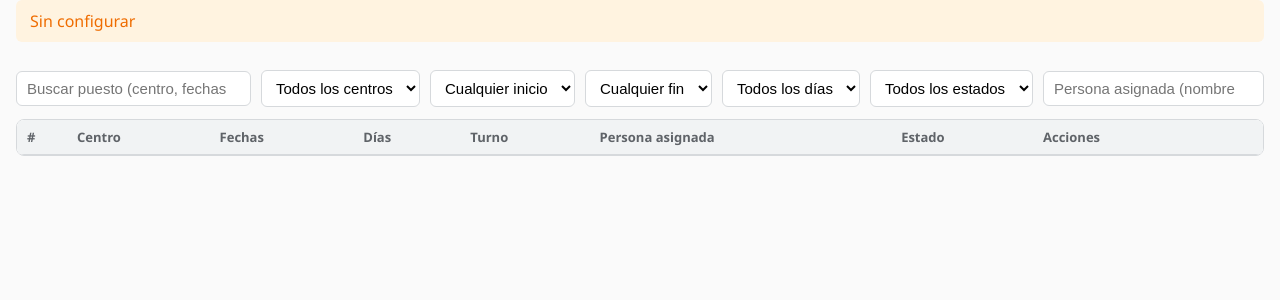
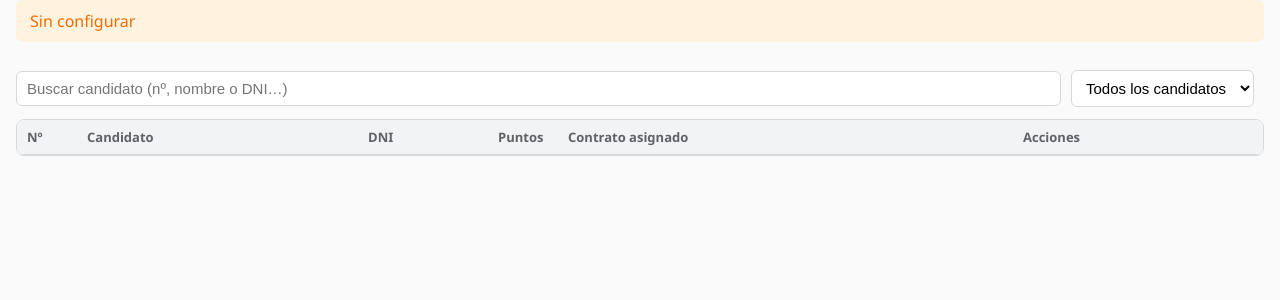
Before and after one commit to Grandullon/kanarybot, a Flask app: template adjudicacion/templates/operador.html in a window 1280 px wide. Shown: the part 81-381 px from the top of the page. Run offline with Flask 3, Linux system fonts and the light colour scheme; the template is opened without the code that fills it, so the values that code supplies are empty.

Commit message:
Pantalla bingo de plazas y panel centrado en candidatos
Proyección 'Puestos por ofertar': nueva cuadrícula tipo bingo. Cada plaza es
un cuadradito verde (libre) / rojo (dada), agrupado por centro y por tipo de
contrato, para ver el tablón entero de un vistazo. La firma anti-parpadeo
pasa a ser por plaza y el autoscroll se conserva.

Panel del operador: invierte el flujo a candidato-primero. Lista de todos los
candidatos con su estado (sin asignar / contrato asignado, cruzado por
num_candidato). Al elegir un candidato se abre un modal con la lista de
contratos buscable y filtrable (centro/días/fecha inicio, libres primero)
para asignarle el que elija; reutiliza /api/asignar, /api/liberar y
/api/estado_puesto. estado() expone ahora la lista completa de candidatos.

Verificado con los Excel reales (bingo, lista de candidatos y modal).

Co-Authored-By: Claude Opus 4.8 (1M context) <noreply@anthropic.com>
Claude-Session: https://claude.ai/code/session_01SV6kpQoFjQjTSSAeuk5gyB

```diff
--- a/adjudicacion/excel_store.py
+++ b/adjudicacion/excel_store.py
@@ -389,6 +389,7 @@ class ExcelStore:
 
         return {
             "puestos": puestos,
+            "candidatos": list(por_numero.values()),
             "estados": self.config.get("estados", ESTADOS),
             "resumen": {
                 "total": len(puestos),
--- a/adjudicacion/static/operador.js
+++ b/adjudicacion/static/operador.js
@@ -1,8 +1,10 @@
-// Panel del operador: lista de puestos, asignación de candidatos y cambios de estado.
+// Panel del operador (candidato-primero): lista de candidatos; al elegir uno se abre un modal
+// con la lista de contratos buscable/filtrable para asignarle el que elija.
 
-let ESTADO = { puestos: [], estados: [], resumen: {} };
-let CAND_SELECC = null;   // candidato elegido en el modal
-let PUESTO_ACTUAL = null; // puesto que se está asignando
+let ESTADO = { puestos: [], candidatos: [], estados: [], resumen: {} };
+let POR_CAND = {};         // num_candidato -> [puestos asignados]
+let CAND_ACTUAL = null;    // candidato cuyo contrato se está eligiendo en el modal
+let PUESTO_SELECC = null;  // contrato elegido en el modal
 
 const $ = (id) => document.getElementById(id);
 
@@ -25,14 +27,16 @@ async function cargar() {
   if (!d.ok) { aviso(d.error || "Error al cargar"); return; }
   ESTADO = d;
   aviso(d.ultimo_error);
+  // Mapa inverso candidato -> puestos asignados.
+  POR_CAND = {};
+  (ESTADO.puestos || []).forEach(p => {
+    const n = String(p.num_candidato || "").trim();
+    if (n) (POR_CAND[n] || (POR_CAND[n] = [])).push(p);
+  });
   $("c-total").textContent = d.resumen.total;
   $("c-asig").textContent = d.resumen.adjudicados;
   $("c-pend").textContent = d.resumen.pendientes;
   $("hora").textContent = d.actualizado;
-  rellenarCentros();
-  rellenarFechas();
-  rellenarDias();
-  rellenarEstadoFiltro();
   rellenarEstadosSelect();
   pintar();
 }
@@ -42,82 +46,10 @@ function _claveFecha(s) {
   return m ? `${m[3]}${m[2]}${m[1]}` : "";   // aaaammdd para ordenar
 }
 
-function rellenarFechas() {
-  for (const [id, campo, vacio] of [["filtro-fini", "fecha_inicio", "Cualquier inicio"],
-                                    ["filtro-ffin", "fecha_fin", "Cualquier fin"]]) {
-    const sel = $(id);
-    const actual = sel.value;
-    const vals = [...new Set(ESTADO.puestos.map(p => (p[campo] || "").trim()).filter(Boolean))]
-      .sort((a, b) => _claveFecha(a).localeCompare(_claveFecha(b)));
-    sel.innerHTML = `<option value="">${vacio}</option>` +
-      vals.map(v => `<option>${esc(v)}</option>`).join("");
-    sel.value = actual;
-  }
-}
-
-function rellenarCentros() {
-  const sel = $("filtro-centro");
-  const actual = sel.value;
-  const centros = [...new Set(ESTADO.puestos.map(p => p.centro).filter(Boolean))].sort();
-  sel.innerHTML = '<option value="">Todos los centros</option>' +
-    centros.map(c => `<option>${esc(c)}</option>`).join("");
-  sel.value = actual;
-}
-
-function rellenarDias() {
-  const sel = $("filtro-dias");
-  const actual = sel.value;
-  const dias = [...new Set(ESTADO.puestos.map(p => String(p.duracion || "").trim()).filter(Boolean))]
-    .sort((a, b) => (parseFloat(a) || 0) - (parseFloat(b) || 0));
-  sel.innerHTML = '<option value="">Todos los días</option>' +
-    dias.map(d => `<option value="${esc(d)}">${esc(d)} días</option>`).join("");
-  sel.value = actual;
-}
-
-function rellenarEstadoFiltro() {
-  const sel = $("filtro-estado");
-  const actual = sel.value;
-  const fijas = '<option value="">Todos los estados</option>'
-    + '<option value="__pend">Solo por ofertar</option>'
-    + '<option value="__adj">Solo adjudicados</option>';
-  const estados = (ESTADO.estados || []).map(e => `<option value="${esc(e)}">${esc(e)}</option>`).join("");
-  sel.innerHTML = fijas + estados;
-  sel.value = actual;
-}
-
 function rellenarEstadosSelect() {
   const sel = $("modal-estado");
   if (sel.options.length) return;
-  sel.innerHTML = ESTADO.estados.map(e => `<option>${esc(e)}</option>`).join("");
-}
-
-function filtrados() {
-  const txt = $("filtro").value.trim().toLowerCase();
-  const centro = $("filtro-centro").value;
-  const fini = $("filtro-fini").value;
-  const ffin = $("filtro-ffin").value;
-  const dias = $("filtro-dias").value;
-  const est = $("filtro-estado").value;
-  const persona = $("filtro-persona").value.trim().toLowerCase();
-  return ESTADO.puestos.filter(p => {
-    if (centro && p.centro !== centro) return false;
-    if (fini && (p.fecha_inicio || "").trim() !== fini) return false;
-    if (ffin && (p.fecha_fin || "").trim() !== ffin) return false;
-    if (dias && String(p.duracion || "").trim() !== dias) return false;
-    if (est === "__pend") { if (p.adjudicado) return false; }
-    else if (est === "__adj") { if (!p.adjudicado) return false; }
-    else if (est && p.estado !== est) return false;
-    if (persona) {
-      const blobP = [p.asignado_a, p.num_candidato, p.dni_asignado].join(" ").toLowerCase();
-      if (!blobP.includes(persona)) return false;
-    }
-    if (txt) {
-      const blob = [p.centro, p.fecha_inicio, p.fecha_fin, p.duracion, p.turno, p.asignado_a, p.dni_asignado, p.num_candidato, p.estado]
-        .join(" ").toLowerCase();
-      if (!blob.includes(txt)) return false;
-    }
-    return true;
-  });
+  sel.innerHTML = (ESTADO.estados || []).map(e => `<option>${esc(e)}</option>`).join("");
 }
 
 function fechas(p) {
@@ -125,34 +57,68 @@ function fechas(p) {
   return `${esc(p.fecha_inicio)} – ${esc(p.fecha_fin)}`;
 }
 
+// Texto resumido de un contrato (centro · Nd · fechas · turno).
+function contratoTxt(p) {
+  const partes = [p.centro];
+  if (p.duracion) partes.push(`${p.duracion} d`);
+  const f = (p.fecha_inicio || p.fecha_fin) ? `${p.fecha_inicio} – ${p.fecha_fin}` : "";
+  if (f) partes.push(f);
+  if (p.turno) partes.push(p.turno);
+  return partes.filter(Boolean).map(esc).join(" · ");
+}
+
+// Puestos asignados a un candidato (normalmente 0 o 1).
+function puestosDe(cand) {
+  return POR_CAND[String(cand.numero)] || [];
+}
+
+function candidatosFiltrados() {
+  const txt = $("filtro").value.trim().toLowerCase();
+  const est = $("filtro-cestado").value;
+  return (ESTADO.candidatos || []).filter(c => {
+    const asignado = puestosDe(c).length > 0;
+    if (est === "__sin" && asignado) return false;
+    if (est === "__asig" && !asignado) return false;
+    if (txt) {
+      const blob = [c.numero, c.nombre, c.dni, c.telefono].join(" ").toLowerCase();
+      if (!blob.includes(txt)) return false;
+    }
+    return true;
+  });
+}
+
 function pintar() {
+  const total = (ESTADO.candidatos || []).length;
+  const asignados = (ESTADO.candidatos || []).filter(c => puestosDe(c).length > 0).length;
+  $("cand-cuenta").textContent = `Asignados ${asignados} / ${total}`;
+
   const cuerpo = $("cuerpo");
-  const filas = filtrados();
-  cuerpo.innerHTML = filas.map(p => {
-    const asignado = !!p.asignado_a;
-    const persona = asignado
-      ? `<b>${esc(p.asignado_a)}</b>` + (p.num_candidato ? ` <span class="mini">(nº ${esc(p.num_candidato)})</span>` : "")
-        + (p.dni_asignado ? `<br><span class="mini">${esc(p.dni_asignado)}</span>` : "")
+  const filas = candidatosFiltrados();
+  cuerpo.innerHTML = filas.map(c => {
+    const ps = puestosDe(c);
+    const asignado = ps.length > 0;
+    const contrato = asignado
+      ? ps.map(p => `<div><b>${esc(p.centro)}</b> <span class="mini">${fechas(p)}</span>
+            <span class="pill" data-e="${esc(p.estado)}">${esc(p.estado)}</span></div>`).join("")
       : '<span class="mini">—</span>';
-    return `<tr class="${p.adjudicado ? 'asignado' : ''}">
-      <td>${p.id - 1}</td>
-      <td>${esc(p.centro)}</td>
-      <td class="mini">${fechas(p)}</td>
-      <td>${esc(p.duracion)}</td>
-      <td>${esc(p.turno)}</td>
-      <td>${persona}</td>
-      <td><span class="pill" data-e="${esc(p.estado)}">${esc(p.estado)}</span></td>
-      <td>
-        <button class="sec" onclick="abrirAsignar(${p.id})">${asignado ? 'Reasignar' : 'Asignar'}</button>
-        ${asignado ? `
+    const acciones = asignado
+      ? ps.map(p => `
           <select onchange="cambiarEstado(${p.id}, this.value)" title="Cambiar estado">
             ${ESTADO.estados.map(e => `<option ${e === p.estado ? 'selected' : ''}>${esc(e)}</option>`).join("")}
           </select>
-          <button class="peligro" onclick="liberar(${p.id})" title="Liberar puesto">✕</button>` : ''}
-      </td>
+          <button class="peligro" onclick="liberar(${p.id})" title="Liberar contrato">✕</button>`).join("")
+        + `<button class="sec" onclick="abrirAsignar(${c.numero})">Otro contrato</button>`
+      : `<button onclick="abrirAsignar(${c.numero})">Asignar contrato</button>`;
+    return `<tr class="${asignado ? 'asignado' : ''}">
+      <td><b>${esc(c.numero)}</b></td>
+      <td>${esc(c.nombre)}</td>
+      <td class="mini">${esc(c.dni)}</td>
+      <td class="mini">${esc(c.puntos)}</td>
+      <td>${contrato}</td>
+      <td>${acciones}</td>
     </tr>`;
   }).join("");
-  if (!filas.length) cuerpo.innerHTML = '<tr><td colspan="8" class="mini" style="padding:20px">Sin puestos que coincidan con el filtro.</td></tr>';
+  if (!filas.length) cuerpo.innerHTML = '<tr><td colspan="6" class="mini" style="padding:20px">Sin candidatos que coincidan con el filtro.</td></tr>';
 }
 
 // ---------- Acciones ----------
@@ -164,82 +130,105 @@ async function cambiarEstado(id, estado) {
 }
 
 async function liberar(id) {
-  if (!confirm("¿Liberar este puesto y dejarlo de nuevo por ofertar?")) return;
+  if (!confirm("¿Liberar este contrato y dejarlo de nuevo por ofertar?")) return;
   const d = await api("/api/liberar", postJSON({ puesto_id: id }));
   if (!d.ok) aviso(d.error);
   cargar();
 }
 
-// ---------- Modal de asignación ----------
+// ---------- Modal: elegir contrato para el candidato ----------
 
-function abrirAsignar(id) {
-  PUESTO_ACTUAL = ESTADO.puestos.find(p => p.id === id);
-  CAND_SELECC = null;
-  const f = (PUESTO_ACTUAL.fecha_inicio ? ` · ${PUESTO_ACTUAL.fecha_inicio}–${PUESTO_ACTUAL.fecha_fin}` : "");
-  $("modal-titulo").textContent = `Asignar: ${PUESTO_ACTUAL.centro} · ${PUESTO_ACTUAL.duracion}d ${PUESTO_ACTUAL.turno}${f}`.trim();
-  $("busca-cand").value = "";
-  $("sugerencias").style.display = "none";
+function abrirAsignar(numero) {
+  CAND_ACTUAL = (ESTADO.candidatos || []).find(c => String(c.numero) === String(numero));
+  PUESTO_SELECC = null;
+  if (!CAND_ACTUAL) return;
+  $("modal-titulo").textContent = `Asignar contrato a Nº${CAND_ACTUAL.numero} · ${CAND_ACTUAL.nombre}`;
+  rellenarFiltrosModal();
+  $("m-busca").value = "";
+  $("m-disp").value = "__libres";
   $("modal-estado").value = "Aceptado";
   $("modal-aceptar").disabled = true;
+  pintarContratos();
   $("modal-fondo").classList.add("visible");
-  setTimeout(() => $("busca-cand").focus(), 50);
+  setTimeout(() => $("m-busca").focus(), 50);
 }
 
 function cerrarModal() { $("modal-fondo").classList.remove("visible"); }
 
-let temporizadorBusqueda = null;
-let indiceActivo = -1;
-let sugerenciasActuales = [];
+function rellenarFiltrosModal() {
+  const centros = [...new Set(ESTADO.puestos.map(p => p.centro).filter(Boolean))].sort();
+  setOpciones("m-centro", '<option value="">Todos los centros</option>' + centros.map(c => `<option>${esc(c)}</option>`).join(""));
+  const dias = [...new Set(ESTADO.puestos.map(p => String(p.duracion || "").trim()).filter(Boolean))]
+    .sort((a, b) => (parseFloat(a) || 0) - (parseFloat(b) || 0));
+  setOpciones("m-dias", '<option value="">Todos los días</option>' + dias.map(d => `<option value="${esc(d)}">${esc(d)} días</option>`).join(""));
+  const finis = [...new Set(ESTADO.puestos.map(p => (p.fecha_inicio || "").trim()).filter(Boolean))]
+    .sort((a, b) => _claveFecha(a).localeCompare(_claveFecha(b)));
+  setOpciones("m-fini", '<option value="">Cualquier inicio</option>' + finis.map(v => `<option>${esc(v)}</option>`).join(""));
+}
 
-$("busca-cand").addEventListener("input", () => {
-  CAND_SELECC = null;
-  $("modal-aceptar").disabled = true;
-  clearTimeout(temporizadorBusqueda);
-  const q = $("busca-cand").value.trim();
-  if (!q) { $("sugerencias").style.display = "none"; return; }
-  temporizadorBusqueda = setTimeout(async () => {
-    const d = await api("/api/candidatos?q=" + encodeURIComponent(q));
-    sugerenciasActuales = d.candidatos || [];
-    indiceActivo = -1;
-    pintarSugerencias();
-  }, 120);
-});
+function setOpciones(id, html) {
+  const sel = $(id);
+  const actual = sel.value;
+  sel.innerHTML = html;
+  sel.value = actual;
+}
 
-$("busca-cand").addEventListener("keydown", (e) => {
-  const cont = $("sugerencias");
-  if (cont.style.display === "none") return;
-  if (e.key === "ArrowDown") { indiceActivo = Math.min(indiceActivo + 1, sugerenciasActuales.length - 1); pintarSugerencias(); e.preventDefault(); }
-  else if (e.key === "ArrowUp") { indiceActivo = Math.max(indiceActivo - 1, 0); pintarSugerencias(); e.preventDefault(); }
-  else if (e.key === "Enter") { if (indiceActivo >= 0) { elegirCandidato(sugerenciasActuales[indiceActivo]); e.preventDefault(); } }
-});
+function contratosFiltrados() {
+  const txt = $("m-busca").value.trim().toLowerCase();
+  const centro = $("m-centro").value;
+  const dias = $("m-dias").value;
+  const fini = $("m-fini").value;
+  const disp = $("m-disp").value;
+  return ESTADO.puestos.filter(p => {
+    if (disp === "__libres" && p.adjudicado) return false;
+    if (centro && p.centro !== centro) return false;
+    if (dias && String(p.duracion || "").trim() !== dias) return false;
+    if (fini && (p.fecha_inicio || "").trim() !== fini) return false;
+    if (txt) {
+      const blob = [p.centro, p.ambito, p.fecha_inicio, p.fecha_fin, p.duracion, p.turno, p.necesidad, p.asignado_a]
+        .join(" ").toLowerCase();
+      if (!blob.includes(txt)) return false;
+    }
+    return true;
+  }).sort((a, b) => (a.adjudicado === b.adjudicado) ? a.id - b.id : (a.adjudicado ? 1 : -1)); // libres primero
+}
 
-function pintarSugerencias() {
-  const cont = $("sugerencias");
-  if (!sugerenciasActuales.length) {
-    cont.innerHTML = '<div class="sugerencia mini">Sin coincidencias</div>';
-    cont.style.display = "block";
+function pintarContratos() {
+  const lista = contratosFiltrados();
+  const cont = $("m-lista");
+  if (!lista.length) {
+    cont.innerHTML = '<div class="mini" style="padding:14px">Ningún contrato coincide con el filtro.</div>';
     return;
   }
-  cont.innerHTML = sugerenciasActuales.map((c, i) => `
-    <div class="sugerencia ${i === indiceActivo ? 'activa' : ''}" onclick='elegirCandidato(${JSON.stringify(c)})'>
-      <span class="n">${c.numero}</span>${esc(c.nombre)}
-      <span class="pts">${c.puntos ? c.puntos + ' pts' : ''} ${esc(c.dni)}</span>
-    </div>`).join("");
-  cont.style.display = "block";
+  const TOPE = 300;
+  cont.innerHTML = lista.slice(0, TOPE).map(p => {
+    const ocupado = p.adjudicado || p.asignado_a;
+    const marca = String(p.id) === String(PUESTO_SELECC && PUESTO_SELECC.id) ? " sel" : "";
+    const estado = ocupado
+      ? `<span class="pill" data-e="${esc(p.estado)}">ocupado: ${esc(p.asignado_a || p.estado)}</span>`
+      : '<span class="libre-tag">libre</span>';
+    return `<div class="contrato${ocupado ? ' ocupado' : ''}${marca}" onclick="elegirContrato(${p.id})">
+        <span class="c-num">#${esc(p.id - 1)}</span>
+        <span class="c-txt">${contratoTxt(p)}${p.necesidad ? ` <span class="mini">· ${esc(p.necesidad)}</span>` : ""}</span>
+        ${estado}
+      </div>`;
+  }).join("") + (lista.length > TOPE ? `<div class="mini" style="padding:8px">…y ${lista.length - TOPE} más. Afina el filtro.</div>` : "");
 }
 
-function elegirCandidato(c) {
-  CAND_SELECC = c;
-  $("busca-cand").value = `${c.numero} · ${c.nombre}`;
-  $("sugerencias").style.display = "none";
-  $("modal-aceptar").disabled = false;
+function elegirContrato(id) {
+  PUESTO_SELECC = ESTADO.puestos.find(p => p.id === id) || null;
+  $("modal-aceptar").disabled = !PUESTO_SELECC;
+  pintarContratos();
 }
 
 async function aceptarAsignacion() {
-  if (!CAND_SELECC || !PUESTO_ACTUAL) return;
+  if (!CAND_ACTUAL || !PUESTO_SELECC) return;
+  if (PUESTO_SELECC.adjudicado || PUESTO_SELECC.asignado_a) {
+    if (!confirm(`Ese contrato ya está asignado a ${PUESTO_SELECC.asignado_a || "otra persona"}. ¿Reasignarlo a ${CAND_ACTUAL.nombre}?`)) return;
+  }
   const d = await api("/api/asignar", postJSON({
-    puesto_id: PUESTO_ACTUAL.id,
-    numero_candidato: CAND_SELECC.numero,
+    puesto_id: PUESTO_SELECC.id,
+    numero_candidato: CAND_ACTUAL.numero,
     estado: $("modal-estado").value,
   }));
   cerrarModal();
@@ -260,7 +249,8 @@ $("modal-cancelar").onclick = cerrarModal;
 $("modal-aceptar").onclick = aceptarAsignacion;
 $("modal-fondo").addEventListener("click", (e) => { if (e.target === $("modal-fondo")) cerrarModal(); });
 document.addEventListener("keydown", (e) => { if (e.key === "Escape") cerrarModal(); });
-["filtro", "filtro-centro", "filtro-fini", "filtro-ffin", "filtro-dias", "filtro-estado", "filtro-persona"].forEach(id => $(id).addEventListener("input", pintar));
+["filtro", "filtro-cestado"].forEach(id => $(id).addEventListener("input", pintar));
+["m-busca", "m-centro", "m-dias", "m-fini", "m-disp"].forEach(id => $(id).addEventListener("input", pintarContratos));
 
 cargar();
 setInterval(cargar, 5000); // refresco suave por si acaso
--- a/adjudicacion/static/style.css
+++ b/adjudicacion/static/style.css
@@ -91,6 +91,21 @@ tr.asignado { background: var(--verde-fondo); }
 .modal .campo { margin-bottom: 12px; }
 .modal label { display: block; font-size: 13px; color: var(--gris); margin-bottom: 4px; }
 .modal .acciones { display: flex; gap: 10px; justify-content: flex-end; margin-top: 16px; }
+.modal.modal-ancho { width: 760px; }
+
+/* Lista de contratos del modal (selector buscable) */
+.lista-contratos { border: 1px solid var(--borde); border-radius: 8px; max-height: 46vh; overflow-y: auto; margin-bottom: 12px; }
+.contrato {
+  display: flex; align-items: center; gap: 12px; padding: 9px 12px; cursor: pointer;
+  border-bottom: 1px solid var(--gris-fondo);
+}
+.contrato:last-child { border-bottom: none; }
+.contrato:hover { background: #eef6ff; }
+.contrato.sel { background: #e3f2fd; box-shadow: inset 3px 0 0 var(--azul); }
+.contrato.ocupado { opacity: .72; }
+.contrato .c-num { font-weight: 700; color: var(--azul); min-width: 46px; }
+.contrato .c-txt { flex: 1 1 auto; }
+.contrato .libre-tag { background: #e8f5e9; color: var(--verde); border-radius: 999px; padding: 2px 10px; font-size: 12px; font-weight: 700; white-space: nowrap; }
 
 /* Sugerencias de candidato */
 .sugerencias { border: 1px solid var(--borde); border-radius: 6px; margin-top: 4px; max-height: 220px; overflow: auto; }
--- a/adjudicacion/templates/operador.html
+++ b/adjudicacion/templates/operador.html
@@ -24,31 +24,25 @@
 
   <div class="contenido">
     <div class="controles">
-      <input type="search" id="filtro" placeholder="Buscar puesto (centro, fechas, turno, persona…)" style="flex:1; min-width:220px">
-      <select id="filtro-centro"><option value="">Todos los centros</option></select>
-      <select id="filtro-fini"><option value="">Cualquier inicio</option></select>
-      <select id="filtro-ffin"><option value="">Cualquier fin</option></select>
-      <select id="filtro-dias"><option value="">Todos los días</option></select>
-      <select id="filtro-estado">
-        <option value="">Todos los estados</option>
-        <option value="__pend">Solo por ofertar</option>
-        <option value="__adj">Solo adjudicados</option>
+      <input type="search" id="filtro" placeholder="Buscar candidato (nº, nombre o DNI…)" style="flex:1; min-width:260px">
+      <select id="filtro-cestado">
+        <option value="">Todos los candidatos</option>
+        <option value="__sin">Sin asignar</option>
+        <option value="__asig">Asignados</option>
       </select>
-      <input type="search" id="filtro-persona" placeholder="Persona asignada (nombre o nº)" style="min-width:200px">
+      <span class="mini" id="cand-cuenta" style="align-self:center"></span>
     </div>
 
     <div class="tabla-envoltura">
       <table>
         <thead>
           <tr>
-            <th style="width:50px">#</th>
-            <th>Centro</th>
-            <th>Fechas</th>
-            <th>Días</th>
-            <th>Turno</th>
-            <th>Persona asignada</th>
-            <th>Estado</th>
-            <th style="width:230px">Acciones</th>
+            <th style="width:60px">Nº</th>
+            <th>Candidato</th>
+            <th style="width:130px">DNI</th>
+            <th style="width:70px">Puntos</th>
+            <th>Contrato asignado</th>
+            <th style="width:250px">Acciones</th>
           </tr>
         </thead>
         <tbody id="cuerpo"></tbody>
@@ -56,22 +50,28 @@
     </div>
   </div>
 
-  <!-- Modal de asignación -->
+  <!-- Modal: selector de contrato para el candidato elegido -->
   <div class="fondo-modal" id="modal-fondo">
-    <div class="modal">
-      <h2 id="modal-titulo">Asignar puesto</h2>
-      <div class="campo">
-        <label>Candidato (escribe nº, nombre o DNI)</label>
-        <input type="search" id="busca-cand" placeholder="Ej.: 177  ·  Marisa  ·  52516294A" autocomplete="off">
-        <div class="sugerencias" id="sugerencias" style="display:none"></div>
+    <div class="modal modal-ancho">
+      <h2 id="modal-titulo">Asignar contrato</h2>
+      <div class="controles" style="margin:0 0 10px">
+        <input type="search" id="m-busca" placeholder="Buscar contrato (centro, fechas, turno…)" style="flex:1; min-width:200px" autocomplete="off">
+        <select id="m-centro"><option value="">Todos los centros</option></select>
+        <select id="m-dias"><option value="">Todos los días</option></select>
+        <select id="m-fini"><option value="">Cualquier inicio</option></select>
+        <select id="m-disp">
+          <option value="__libres">Solo libres</option>
+          <option value="">Todos</option>
+        </select>
       </div>
+      <div id="m-lista" class="lista-contratos"></div>
       <div class="campo">
         <label>Estado</label>
         <select id="modal-estado"></select>
       </div>
       <div class="acciones">
         <button class="sec" id="modal-cancelar">Cancelar</button>
-        <button id="modal-aceptar" disabled>Asignar</button>
+        <button id="modal-aceptar" disabled>Asignar contrato</button>
       </div>
     </div>
   </div>
```
Also changed, not shown: adjudicacion/static/pantalla.js (+15 -11 lines), adjudicacion/templates/pantalla.html (+11 -9 lines).
